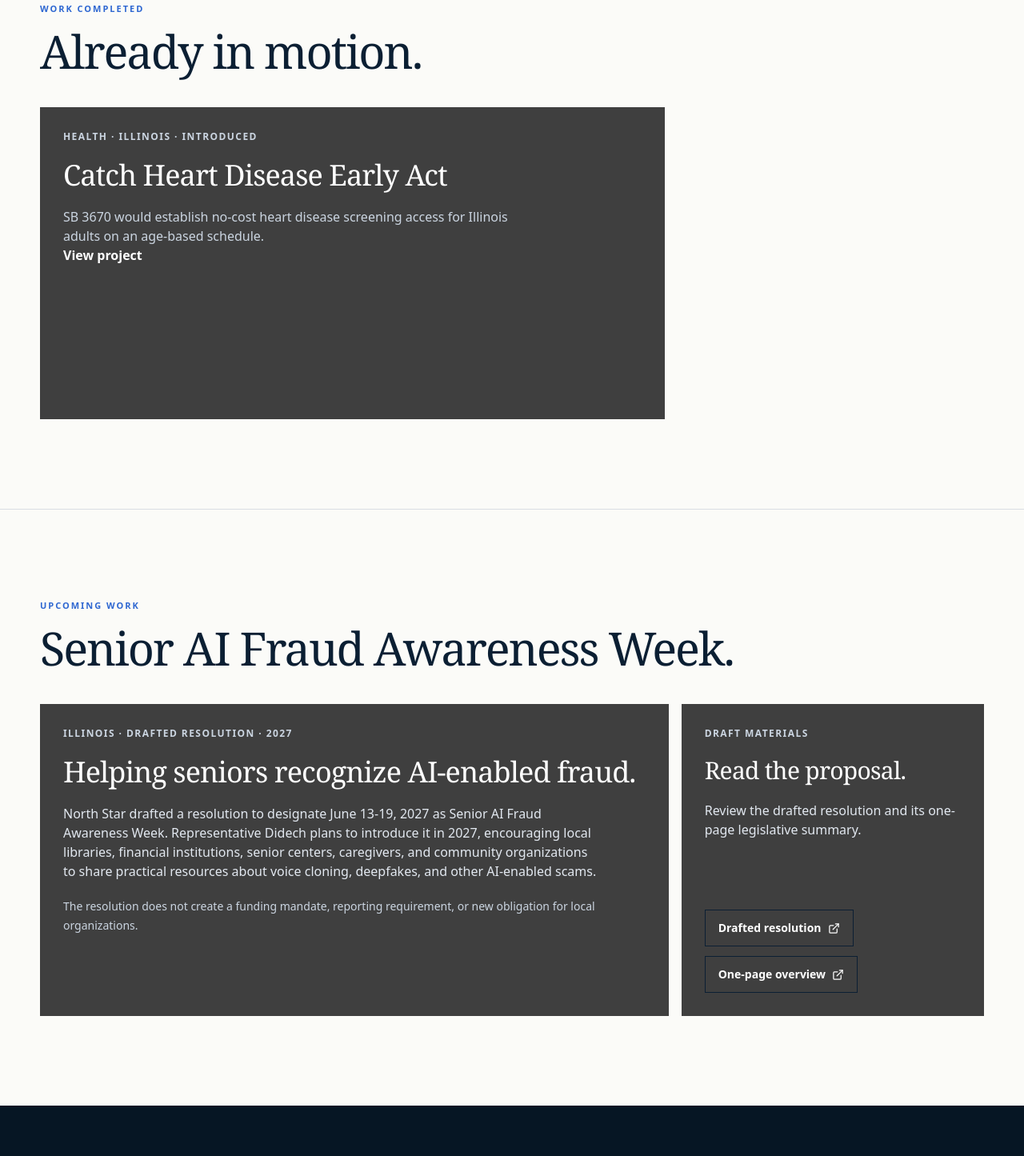
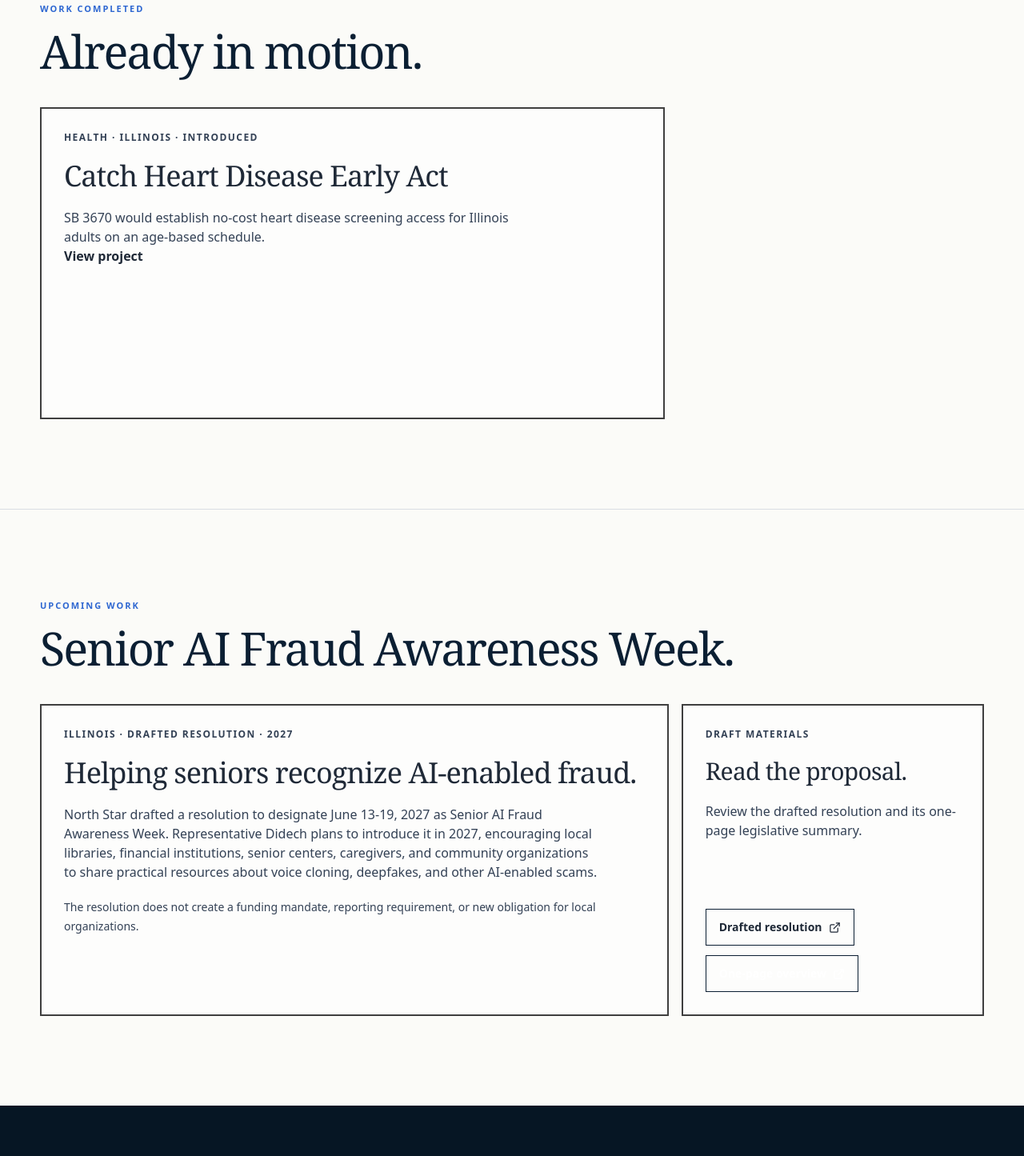
Before and after one commit to Archer4K/north-star-legislative-group, a Next.js app: page /work in a window 1280 px wide. Shown: the part 594-2039 px from the top of the page at 80% size. Built offline with nearby package versions, Linux system fonts and the light colour scheme.

Commit message:
Use outlined translucent cards across the site

```diff
--- a/app/globals.css
+++ b/app/globals.css
@@ -13,8 +13,7 @@ body { @apply bg-paper text-ink antialiased; }
 .lede { @apply text-[clamp(1.05rem,2vw,1.3rem)] leading-8 text-slate-600; }
 .container-site { @apply mx-auto w-[min(calc(100%-2rem),1180px)]; }
 .section { @apply py-20 md:py-28; }
-.card { @apply border border-[#3f3f3f] bg-[#3f3f3f] p-7 text-white transition duration-200 hover:-translate-y-1 hover:border-slate-500; }
-.card .text-muted, .card .text-slate-600, .card .text-slate-700 { color: #e5e7eb; }
-.card .text-navy { color: #ffffff; }
+.card { background: rgba(255,255,255,.45); border: 2px solid #3f3f3f; color: #1f2937; padding: 1.75rem; transition: transform 200ms, background-color 200ms; }
+.card:hover { transform: translateY(-0.25rem); background: rgba(255,255,255,.62); }
 .btn { @apply inline-flex items-center gap-2 border border-ink px-4 py-3 text-sm font-bold transition hover:bg-ink hover:text-white; }
 .btn-primary { @apply bg-ink text-white hover:border-blue hover:bg-blue; }
--- a/app/page.tsx
+++ b/app/page.tsx
@@ -20,8 +20,8 @@ export default function Home(){
 
   <section className="section border-t border-line"><div className="container-site"><div className="kicker">Featured work</div><h2 className="h2 mt-4">Policy in motion.</h2>
    <div className="mt-10 grid gap-4 lg:grid-cols-3">
-    <Link href="/work/sb-3670" className="card min-h-[390px] text-white lg:col-span-2"><div><div className="text-xs font-bold uppercase tracking-[.12em] text-slate-300">Illinois · Introduced</div><h3 className="serif mt-5 text-4xl tracking-tight">Catch Heart Disease Early Act</h3><p className="mt-5 max-w-2xl text-slate-300">Illinois Senate Bill 3670 expands access to no-cost heart disease screenings, with more frequent screening beginning at age 40.</p></div><div className="mt-12 flex items-center gap-2 font-bold">Explore SB 3670 <ArrowUpRight size={16}/></div></Link>
-    <div className="card min-h-[390px]"><div><div className="text-xs font-bold uppercase tracking-[.12em] text-slate-300">Research</div><h3 className="serif mt-5 text-3xl text-white tracking-tight">Ideas built to leave the page.</h3><p className="mt-5 text-slate-200">Evidence translated into recommendations legislators, advocates, and communities can use.</p></div><Link href="/research" className="mt-12 font-bold text-white">View research →</Link></div>
+    <Link href="/work/sb-3670" className="card min-h-[390px] lg:col-span-2"><div><div className="text-xs font-bold uppercase tracking-[.12em] text-slate-700">Illinois · Introduced</div><h3 className="serif mt-5 text-4xl tracking-tight">Catch Heart Disease Early Act</h3><p className="mt-5 max-w-2xl text-slate-700">Illinois Senate Bill 3670 expands access to no-cost heart disease screenings, with more frequent screening beginning at age 40.</p></div><div className="mt-12 flex items-center gap-2 font-bold">Explore SB 3670 <ArrowUpRight size={16}/></div></Link>
+    <div className="card min-h-[390px]"><div><div className="text-xs font-bold uppercase tracking-[.12em] text-slate-700">Research</div><h3 className="serif mt-5 text-3xl tracking-tight">Ideas built to leave the page.</h3><p className="mt-5 text-slate-700">Evidence translated into recommendations legislators, advocates, and communities can use.</p></div><Link href="/research" className="mt-12 font-bold text-[#1f2937]">View research →</Link></div>
    </div>
   </div></section>
 
--- a/app/work/page.tsx
+++ b/app/work/page.tsx
@@ -16,11 +16,11 @@ export default function Work() {
           <div className="kicker">Work completed</div>
           <h2 className="h2 mt-4">Already in motion.</h2>
           <div className="mt-10 grid gap-4 lg:grid-cols-3">
-            <Link href="/work/sb-3670" className="card min-h-[390px] text-white lg:col-span-2" style={{ backgroundColor: "#3f3f3f", borderColor: "#3f3f3f" }}>
+            <Link href="/work/sb-3670" className="card min-h-[390px] lg:col-span-2">
               <div>
-                <div className="text-xs font-bold uppercase tracking-[.12em] text-slate-300">Health · Illinois · Introduced</div>
+                <div className="text-xs font-bold uppercase tracking-[.12em] text-slate-700">Health · Illinois · Introduced</div>
                 <h3 className="serif mt-5 text-4xl tracking-tight">Catch Heart Disease Early Act</h3>
-                <p className="mt-5 max-w-xl text-slate-300">SB 3670 would establish no-cost heart disease screening access for Illinois adults on an age-based schedule.</p>
+                <p className="mt-5 max-w-xl text-slate-700">SB 3670 would establish no-cost heart disease screening access for Illinois adults on an age-based schedule.</p>
               </div>
               <span className="mt-12 font-bold">View project</span>
             </Link>
@@ -34,23 +34,23 @@ export default function Work() {
           <h2 className="h2 mt-4">Senior AI Fraud Awareness Week.</h2>
           <div className="mt-10 grid gap-4 lg:grid-cols-[1.35fr_.65fr]">
             <article className="card min-h-[390px]">
-              <div className="text-xs font-bold uppercase tracking-[.12em] text-slate-300">Illinois · Drafted resolution · 2027</div>
+              <div className="text-xs font-bold uppercase tracking-[.12em] text-slate-700">Illinois · Drafted resolution · 2027</div>
               <h3 className="serif mt-5 text-4xl tracking-tight">Helping seniors recognize AI-enabled fraud.</h3>
-              <p className="mt-5 max-w-2xl text-slate-200">
+              <p className="mt-5 max-w-2xl text-slate-700">
                 North Star drafted a resolution to designate June 13-19, 2027 as Senior AI Fraud Awareness Week. Representative Didech plans to introduce it in 2027, encouraging local libraries, financial institutions, senior centers, caregivers, and community organizations to share practical resources about voice cloning, deepfakes, and other AI-enabled scams.
               </p>
-              <p className="mt-5 max-w-2xl text-sm leading-6 text-slate-300">
+              <p className="mt-5 max-w-2xl text-sm leading-6 text-slate-700">
                 The resolution does not create a funding mandate, reporting requirement, or new obligation for local organizations.
               </p>
             </article>
             <aside className="card flex min-h-[390px] flex-col justify-between">
               <div>
-                <div className="text-xs font-bold uppercase tracking-[.12em] text-slate-300">Draft materials</div>
-                <p className="serif mt-5 text-3xl text-white tracking-tight">Read the proposal.</p>
-                <p className="mt-5 text-slate-200">Review the drafted resolution and its one-page legislative summary.</p>
+                <div className="text-xs font-bold uppercase tracking-[.12em] text-slate-700">Draft materials</div>
+                <p className="serif mt-5 text-3xl tracking-tight">Read the proposal.</p>
+                <p className="mt-5 text-slate-700">Review the drafted resolution and its one-page legislative summary.</p>
               </div>
               <div className="grid gap-3">
-                <a className="btn w-fit border-white text-white hover:bg-white hover:text-[#3f3f3f]" href="/documents/Illinois%20Senior%20AI%20Awareness%20Week%20Resolution.pdf" target="_blank" rel="noreferrer">
+                <a className="btn w-fit border-[#3f3f3f] text-[#1f2937] hover:bg-[#3f3f3f] hover:text-white" href="/documents/Illinois%20Senior%20AI%20Awareness%20Week%20Resolution.pdf" target="_blank" rel="noreferrer">
                   Drafted resolution <ExternalLink size={15} />
                 </a>
                 <a className="btn w-fit border-white text-white hover:bg-white hover:text-[#3f3f3f]" href="/documents/IL%20Senior%20AI%20One%20Pager.pdf" target="_blank" rel="noreferrer">
--- a/app/work/sb-3670/page.tsx
+++ b/app/work/sb-3670/page.tsx
@@ -6,7 +6,7 @@ export default function SB3670(){return <>
 <aside className="text-sm text-muted"><div className="kicker">On this page</div><a href="#overview" className="block border-b border-line py-3">Overview</a><a href="#policy" className="block border-b border-line py-3">What the bill does</a><a href="#timeline" className="block border-b border-line py-3">Timeline</a><a href="#resources" className="block border-b border-line py-3">Resources</a></aside>
 <article className="[&_h2]:serif [&_h2]:mt-14 [&_h2]:text-4xl [&_p]:mt-4 [&_p]:text-[1.05rem] [&_p]:leading-8 [&_p]:text-slate-700">
 <h2 id="overview" className="!mt-0">Overview</h2><p>SB 3670, titled the <strong>Catch Heart Disease Early Act</strong>, was introduced in the Illinois Senate on February 5, 2026. The bill is sponsored by Sen. Adriane L. Johnson.</p>
-<div className="my-8 border-l-4 border-slate-300 bg-[#3f3f3f] p-5 text-white"><strong>North Star focus:</strong> making early heart-disease screening more accessible before cardiovascular problems become more severe, expensive, or difficult to treat.</div>
+<div className="my-8 border-2 border-[#3f3f3f] p-5 text-[#1f2937]" style={{ backgroundColor: "rgba(255,255,255,.45)" }}><strong>North Star focus:</strong> making early heart-disease screening more accessible before cardiovascular problems become more severe, expensive, or difficult to treat.</div>
 <h2 id="policy">What the bill does</h2><p>As introduced, the bill provides no-cost heart disease screenings for Illinois residents age 20 and older. The schedule is one screening every six years for adults ages 20–39 and one every two years for adults age 40 and older.</p><p>It removes patient cost-sharing for qualifying screenings and establishes the State of Illinois as payer of last resort for eligible uninsured or underinsured residents whose public or private coverage does not fully pay for screening.</p>
 <h2 id="timeline">Legislative timeline</h2><div className="mt-6 border-l border-line pl-7"><div className="pb-8"><strong>February 5, 2026</strong><p className="!mt-1 !text-sm">Filed, first read, and referred to Assignments.</p></div><div className="pb-8"><strong>February 17, 2026</strong><p className="!mt-1 !text-sm">Assigned to Appropriations — Health and Human Services.</p></div><div><strong>May 22, 2026</strong><p className="!mt-1 !text-sm">Re-referred to Assignments under Senate Rule 3-9(a).</p></div></div>
 <h2 id="resources">Official resources</h2><div className="mt-6 flex flex-wrap gap-3"><a className="btn" target="_blank" rel="noreferrer" href="https://my.ilga.gov/legislation/BillStatus?DocNum=3670&DocTypeID=SB&GAID=18&LegId=166854&SessionID=114">Bill status <ExternalLink size={15}/></a><a className="btn" target="_blank" rel="noreferrer" href="https://www.ilga.gov/documents/legislation/104/SB/PDF/10400SB3670.pdf">Introduced text <ExternalLink size={15}/></a></div>
```
Also changed, not shown: app/research/page.tsx (+7 -9 lines).
